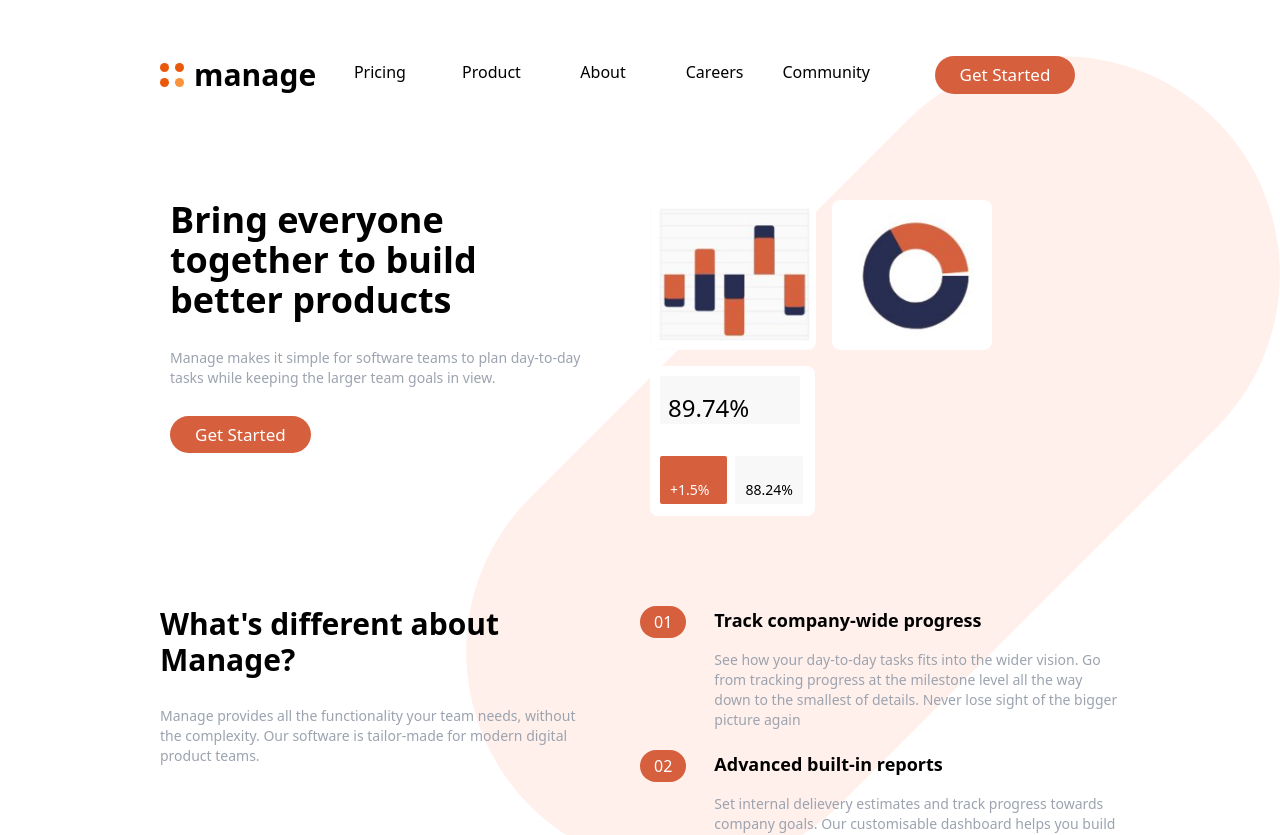
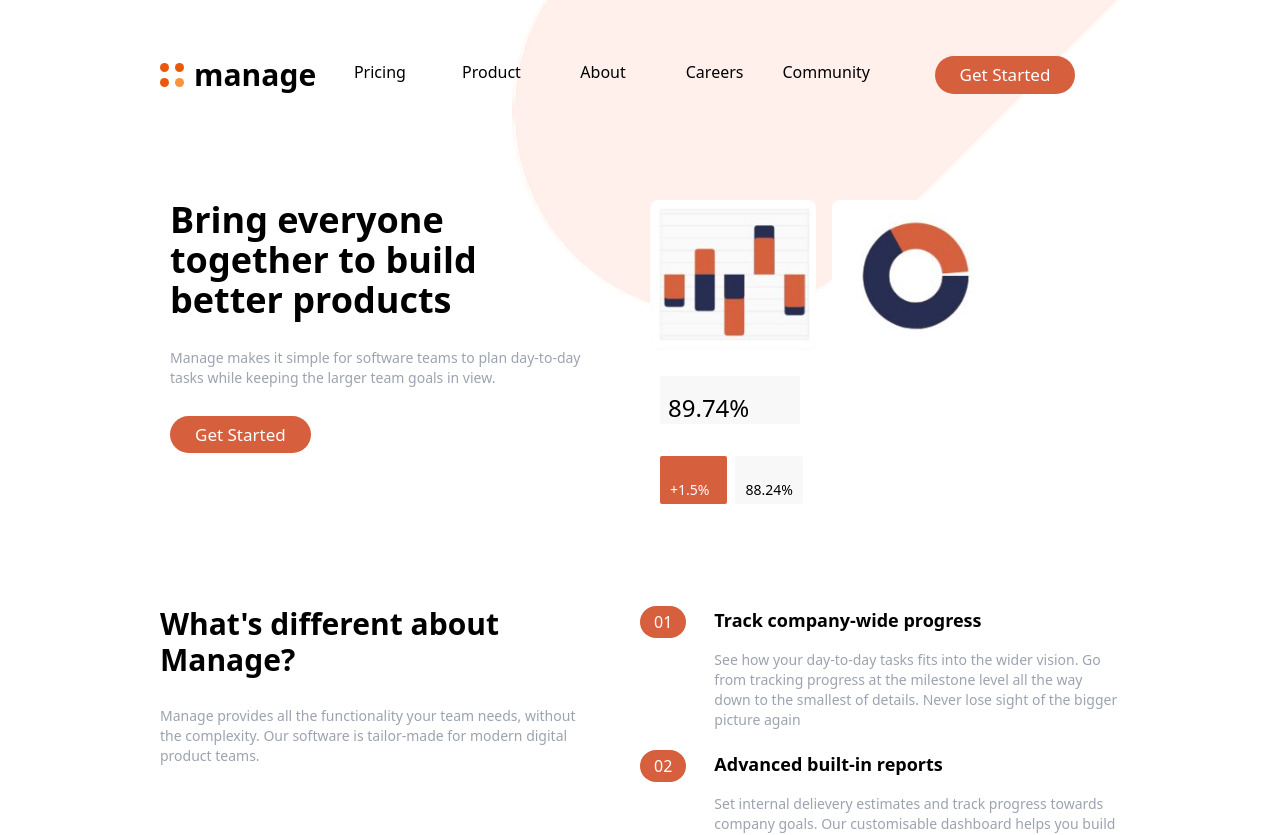
Before and after one commit to goodydev44/Design_Layout-Recreate, a React (Vite) app: page / in a window 1280 px wide. Shown: the top 835 px of the page. Built offline with nearby package versions, Linux system fonts and the light colour scheme.

Commit message:
bg-img config

```diff
--- a/src/components/Main.tsx
+++ b/src/components/Main.tsx
@@ -4,18 +4,16 @@ import Section1 from "./Section1";
 import Section2 from "./Section2";
 import Section3 from "./Section3";
 import Footer from "./Footer";
-import Img from '../assets/Images/bg-tablet-pattern.svg'
 
 const Main: React.FC = () => {
   return (
-    <div className="mobile:mt-5 xs:mt-14 bg-no-repeat bg-right-top"
-        style={ {backgroundImage: `url(${Img})`} }>
+    <main className="mobile:mt-5 xs:mt-14">
       <Header />
       <Section1 />
       <Section2 />
       <Section3 />
       <Footer />
-    </div>
+    </main>
   );
 };
 
--- a/src/index.css
+++ b/src/index.css
@@ -4,12 +4,14 @@
 
 
 @layer base {
-  .Main-styles {
-    /* background-image: url(./assets/Images/Page-Img2.jpg); */
-    @apply mobile:mt-5 xs:mt-14 bg-no-repeat;
+  body {
+    background-image: url(./assets/Images/bg-tablet-pattern2.png);
+    background-size: 60%;
+    @apply bg-no-repeat mobile:bg-[right_-1%] xs:bg-[right_-5%] md:bg-[right_-11%]
+    lg:bg-[right_-21%] xl:bg-[right_-40%] 2xl:bg-[right_-60%] min-h-[100vh]
   }
   .contain-style1 {
-    @apply mobile:px-[9px] xs:px-[17px] md:px-10 lg:px-[85px] xl:px-40;
+    @apply mobile:px-[9px] xs:px-[17px] md:px-10 lg:px-[80px] xl:px-40;
   }
   .list-styles1 {
     @apply px-3 py-1 cursor-pointer rounded-full hover:bg-gray-300 transition duration-[200ms] text-center;
```
Also changed, not shown: src/assets/Images/bg-tablet-pattern.svg (deleted), src/assets/Images/bg-tablet-pattern2.png (added).
